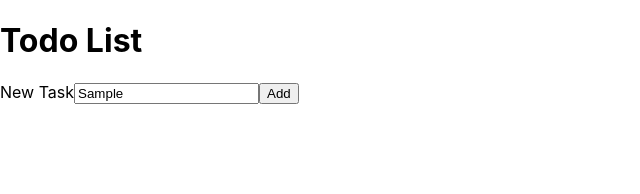
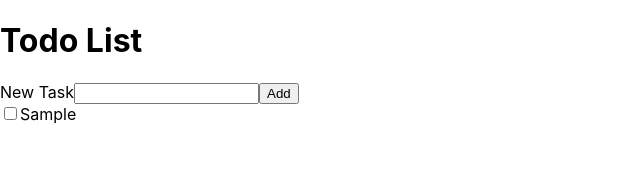
Before and after one commit to WibiH/to-do-list, a React (Create React App) app: page / in a window 1280 px wide. Both pictures are taken after typing "Sample" into the empty fields and a click on the button "Add". Shown: the top 194 px of the page, without its empty margins (0-640 px from the left). Built offline with nearby package versions, Linux system fonts and the light colour scheme.

Commit message:
finish handleAddTask logic, done

```diff
--- a/src/App.js
+++ b/src/App.js
@@ -10,8 +10,8 @@ function App() {
   const [input, setInput] = useState("");
 
   const handleAddTask = () => {
-    setTasks([...tasks]);
-    console.log(setTasks([...tasks]));
+    setTasks([...tasks, input]);
+    setInput("");
   };
 
   return (
@@ -27,9 +27,10 @@ function App() {
       <div>
         {tasks.map((task) => {
           return (
-            <input type={"checkbox"} key={task}>
-              {task}
-            </input>
+            <div key={task}>
+              <input type={"checkbox"} />
+              <label>{task}</label>
+            </div>
           );
         })}
       </div>
```
